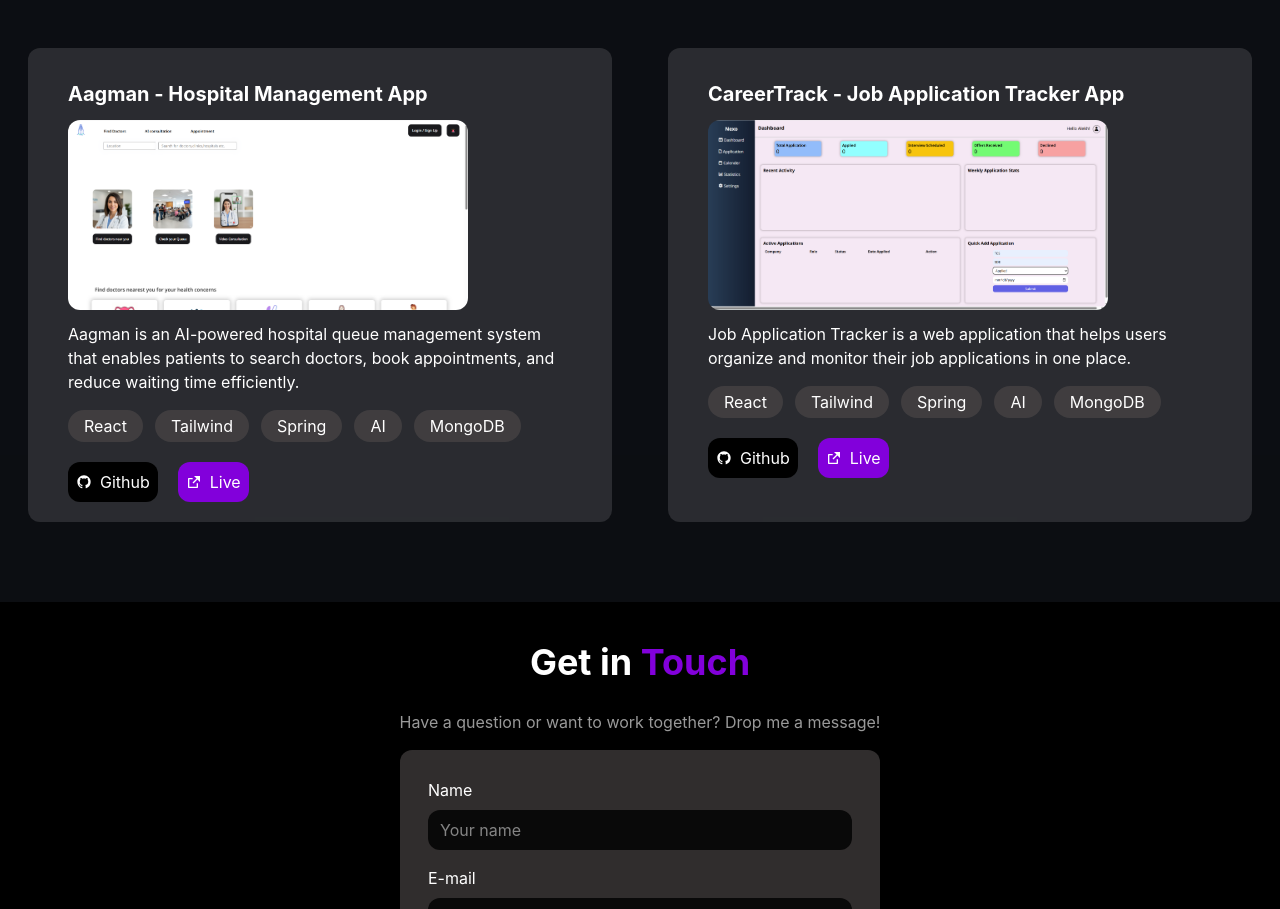
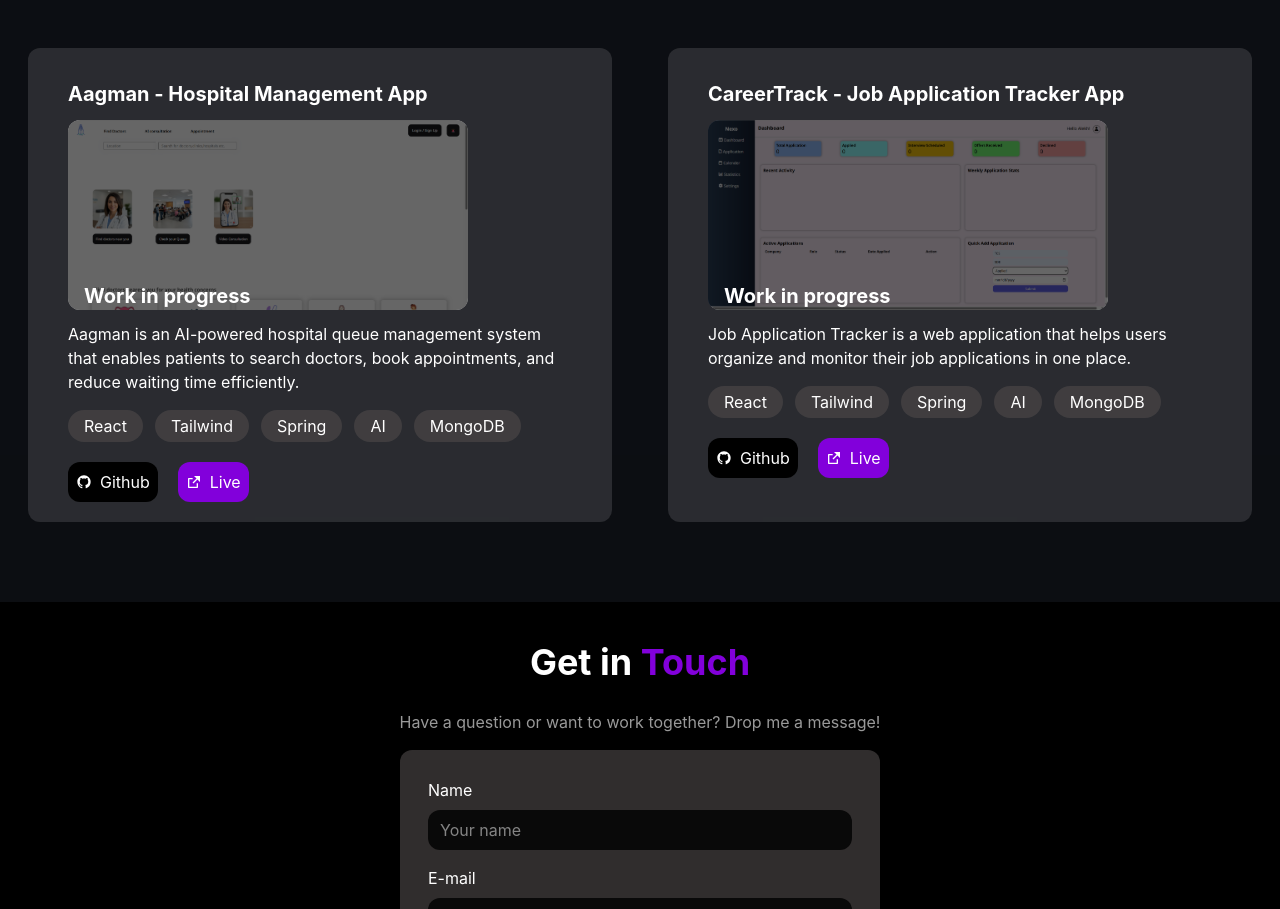
Before and after one commit to alekh-thakur/Portfolio-UI, a React (Vite) app: page / in a window 1280 px wide. Shown: the part 2340-3249 px from the top of the page. Built offline with nearby package versions, Linux system fonts and the light colour scheme.

Commit message:
Fixed UI issues

```diff
--- a/src/components/Projects.jsx
+++ b/src/components/Projects.jsx
@@ -44,7 +44,7 @@ const Projects = ({dark}) =>{
                             <h1 className="font-bold text-xl mt-3">{head}</h1>
                             <div className="mt-3 relative group overflow-hidden ">
                                 <img src={img} className="w-100 rounded-xl " alt="" />
-                                <div className="absolute inset-0 w-100 bg-black/60 flex items-end opacity-0 group-hover:opacity-100 transition duration-500">
+                                <div className="absolute inset-0 w-100 bg-black/60 flex items-end opacity-100 rounded-xl transition duration-500">
                                     <p className="text-white text-lg md:text-xl font-bold text-center px-4">
                                         {overlay}
                                 </p>
```
